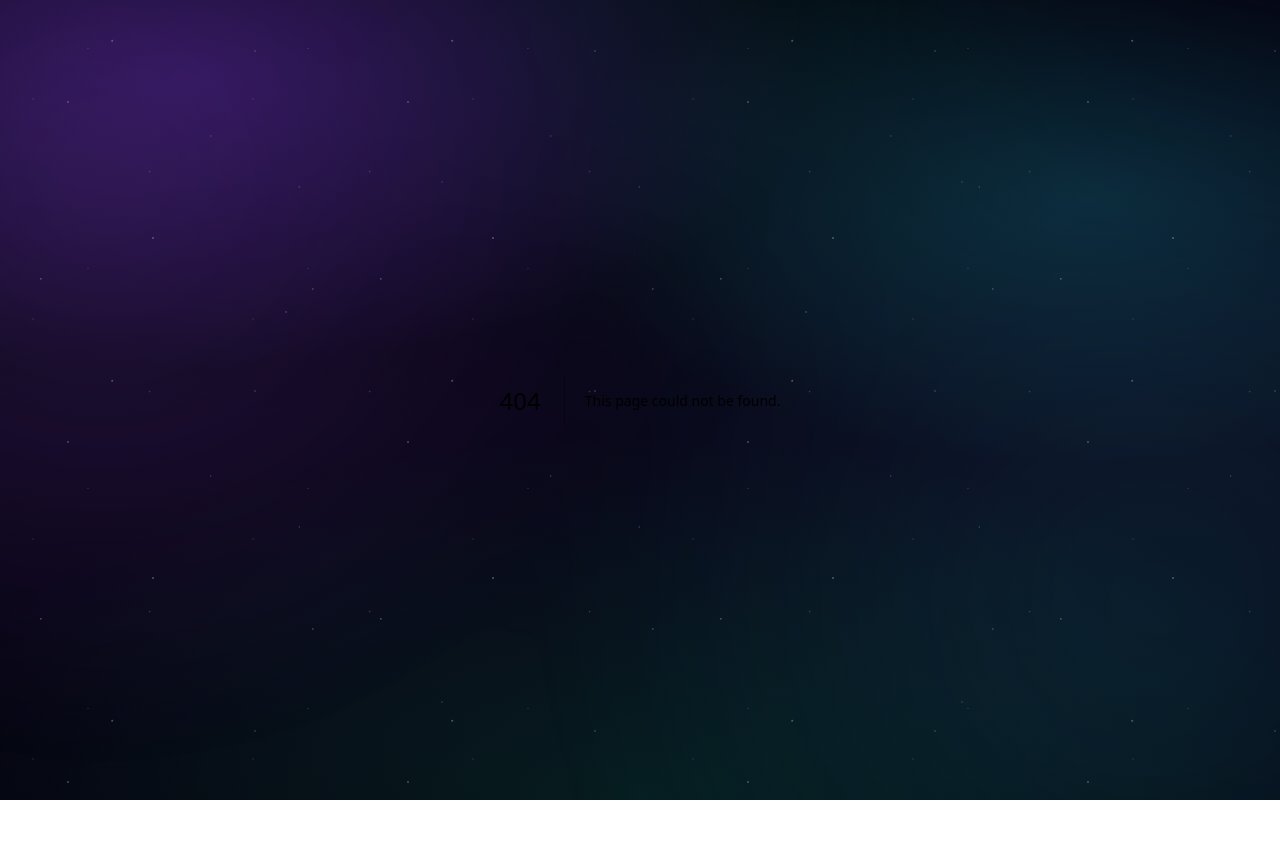
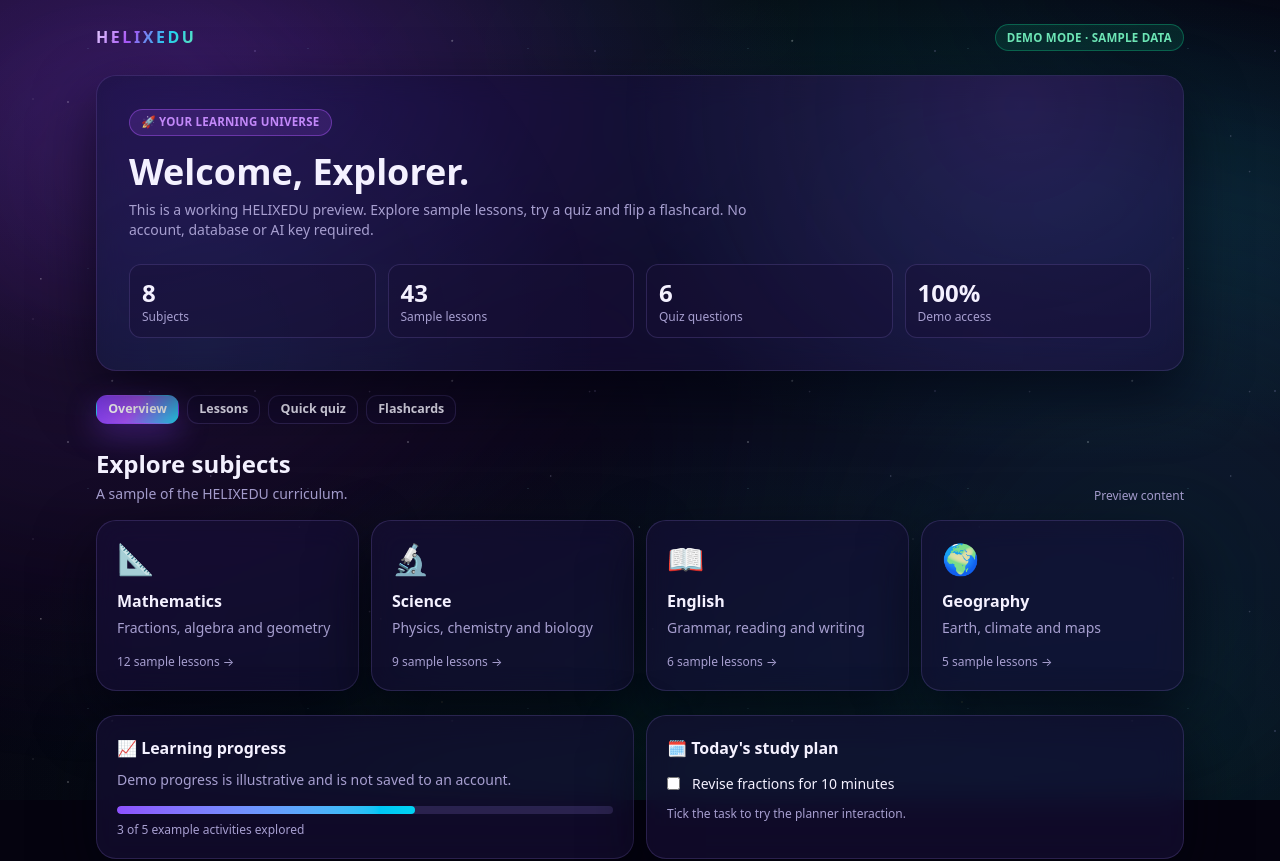
Before and after one commit to V-MAX577/Helix-edu-, a Next.js app: page /demo in a window 1280 px wide. Before the commit this address had no page. Shown: the top 861 px of the page. Before the commit the page ends 800 px from the top, so only its background shows below. Built offline with nearby package versions, Linux system fonts and the light colour scheme.

Commit message:
Add database-free interactive HELIXEDU demo

```diff
--- /dev/null
+++ b/src/app/demo/page.tsx
@@ -0,0 +1,127 @@
+"use client";
+
+import Link from "next/link";
+import { useState } from "react";
+
+const subjects = [
+  { icon: "📐", name: "Mathematics", detail: "Fractions, algebra and geometry", lessons: 12 },
+  { icon: "🔬", name: "Science", detail: "Physics, chemistry and biology", lessons: 9 },
+  { icon: "📖", name: "English", detail: "Grammar, reading and writing", lessons: 6 },
+  { icon: "🌍", name: "Geography", detail: "Earth, climate and maps", lessons: 5 },
+];
+
+const question = {
+  prompt: "What is 20% of 250?",
+  options: ["25", "50", "75", "100"],
+  answer: 1,
+  explanation: "20% = 0.20, and 0.20 × 250 = 50.",
+};
+
+export default function DemoPage() {
+  const [tab, setTab] = useState("overview");
+  const [answer, setAnswer] = useState<number | null>(null);
+  const [showCard, setShowCard] = useState(false);
+  const [done, setDone] = useState(false);
+
+  return (
+    <main className="min-h-dvh">
+      <header className="mx-auto flex max-w-6xl items-center justify-between px-5 py-6 lg:px-8">
+        <Link href="/" className="font-extrabold tracking-[0.16em] text-gradient">HELIXEDU</Link>
+        <span className="chip chip-emerald">DEMO MODE · SAMPLE DATA</span>
+      </header>
+
+      <div className="mx-auto max-w-6xl px-5 pb-16 lg:px-8">
+        <section className="panel relative overflow-hidden p-6 sm:p-8">
+          <div className="pointer-events-none absolute inset-0 opacity-60" style={{ background: "radial-gradient(circle at 85% 10%, rgba(168,85,247,.25), transparent 42%), radial-gradient(circle at 10% 90%, rgba(34,211,238,.12), transparent 40%)" }} />
+          <div className="relative">
+            <p className="chip chip-accent">🚀 YOUR LEARNING UNIVERSE</p>
+            <h1 className="mt-4 text-3xl font-extrabold sm:text-4xl">Welcome, Explorer.</h1>
+            <p className="mt-2 max-w-2xl text-sm text-[var(--text-muted)]">This is a working HELIXEDU preview. Explore sample lessons, try a quiz and flip a flashcard. No account, database or AI key required.</p>
+            <div className="mt-6 grid grid-cols-2 gap-3 sm:grid-cols-4">
+              {[["8","Subjects"],["43","Sample lessons"],["6","Quiz questions"],["100%","Demo access"]].map(([value,label]) => (
+                <div className="rounded-xl border border-[var(--panel-border)] bg-[color-mix(in_srgb,var(--panel)_75%,transparent)] p-3" key={label}>
+                  <div className="text-2xl font-extrabold">{value}</div>
+                  <div className="text-xs text-[var(--text-muted)]">{label}</div>
+                </div>
+              ))}
+            </div>
+          </div>
+        </section>
+
+        <nav className="my-6 flex flex-wrap gap-2" aria-label="Demo sections">
+          {[
+            ["overview","Overview"],["lessons","Lessons"],["quiz","Quick quiz"],["flashcards","Flashcards"]
+          ].map(([value,label]) => (
+            <button key={value} type="button" onClick={() => setTab(value)} className={`btn btn-sm ${tab === value ? "btn-primary" : "btn-ghost"}`}>{label}</button>
+          ))}
+        </nav>
+
+        {tab === "overview" && (
+          <section>
+            <div className="mb-4 flex items-end justify-between gap-3">
+              <div><h2 className="text-2xl font-extrabold">Explore subjects</h2><p className="mt-1 text-sm text-[var(--text-muted)]">A sample of the HELIXEDU curriculum.</p></div>
+              <span className="text-xs text-[var(--text-muted)]">Preview content</span>
+            </div>
+            <div className="grid gap-3 sm:grid-cols-2 lg:grid-cols-4">
+              {subjects.map((subject) => (
+                <button type="button" key={subject.name} onClick={() => setTab("lessons")} className="panel p-5 text-left transition hover:-translate-y-0.5">
+                  <div className="text-3xl">{subject.icon}</div><h3 className="mt-3 font-bold">{subject.name}</h3>
+                  <p className="mt-1 text-sm text-[var(--text-muted)]">{subject.detail}</p>
+                  <p className="mt-4 text-xs text-[var(--text-muted)]">{subject.lessons} sample lessons →</p>
+                </button>
+              ))}
+            </div>
+            <div className="mt-6 grid gap-3 md:grid-cols-2">
+              <div className="panel p-5"><h3 className="font-bold">📈 Learning progress</h3><p className="mt-2 text-sm text-[var(--text-muted)]">Demo progress is illustrative and is not saved to an account.</p><div className="mt-4 h-2 overflow-hidden rounded-full bg-[var(--panel-border)]"><div className="h-full w-3/5 rounded-full bg-gradient-to-r from-violet-500 to-cyan-400" /></div><p className="mt-2 text-xs text-[var(--text-muted)]">3 of 5 example activities explored</p></div>
+              <div className="panel p-5"><h3 className="font-bold">🗓️ Today's study plan</h3><label className="mt-3 flex items-center gap-3 text-sm"><input type="checkbox" checked={done} onChange={(event) => setDone(event.target.checked)} /> Revise fractions for 10 minutes</label><p className="mt-3 text-xs text-[var(--text-muted)]">{done ? "Marked complete in this demo session." : "Tick the task to try the planner interaction."}</p></div>
+            </div>
+          </section>
+        )}
+
+        {tab === "lessons" && (
+          <section>
+            <h2 className="text-2xl font-extrabold">Sample lesson: Fractions</h2>
+            <p className="mt-1 text-sm text-[var(--text-muted)]">Mathematics · Beginner · 5 minute read</p>
+            <article className="panel mt-4 space-y-4 p-5 sm:p-7">
+              <div><h3 className="text-lg font-bold">What is a fraction?</h3><p className="mt-2 text-sm leading-7 text-[var(--text-muted)]">A fraction represents part of a whole. The denominator tells you how many equal parts make the whole, while the numerator tells you how many parts you are considering.</p></div>
+              <div className="rounded-xl border border-[var(--panel-border)] p-4 text-center"><p className="text-2xl font-extrabold">1/2 + 1/3 = 5/6</p><p className="mt-1 text-xs text-[var(--text-muted)]">Find a common denominator: 3/6 + 2/6 = 5/6.</p></div>
+              <div><h3 className="font-bold">Remember</h3><p className="mt-2 text-sm text-[var(--text-muted)]">When adding fractions, convert them to equivalent fractions with the same denominator first.</p></div>
+              <button type="button" className="btn btn-primary btn-sm" onClick={() => setTab("quiz")}>Try a practice question →</button>
+            </article>
+          </section>
+        )}
+
+        {tab === "quiz" && (
+          <section className="panel p-5 sm:p-7">
+            <p className="chip chip-accent">QUICK QUIZ · MATHEMATICS</p>
+            <h2 className="mt-4 text-2xl font-extrabold">{question.prompt}</h2>
+            <div className="mt-5 grid gap-2 sm:grid-cols-2">
+              {question.options.map((option,index) => (
+                <button type="button" key={option} onClick={() => setAnswer(index)} className={`rounded-xl border p-4 text-left text-sm transition ${answer === index ? "border-violet-400 bg-violet-500/15" : "border-[var(--panel-border)]"}`}>{String.fromCharCode(65+index)}. {option}</button>
+              ))}
+            </div>
+            {answer !== null && <div className="mt-5 rounded-xl border border-[var(--panel-border)] p-4"><p className="font-bold">{answer === question.answer ? "Correct answer." : "Not quite. Keep practising."}</p><p className="mt-1 text-sm text-[var(--text-muted)]">{question.explanation}</p></div>}
+            <button type="button" className="btn btn-ghost btn-sm mt-4" onClick={() => setAnswer(null)}>Reset question</button>
+          </section>
+        )}
+
+        {tab === "flashcards" && (
+          <section className="panel p-5 sm:p-7">
+            <p className="chip chip-accent">FLASHCARD · MATHEMATICS</p>
+            <h2 className="mt-4 text-2xl font-extrabold">Test your memory</h2>
+            <button type="button" onClick={() => setShowCard(!showCard)} className="mt-5 flex min-h-48 w-full flex-col items-center justify-center rounded-2xl border border-[var(--panel-border)] bg-[color-mix(in_srgb,var(--panel)_75%,transparent)] p-6 text-center">
+              <span className="text-xs tracking-widest text-[var(--text-muted)]">{showCard ? "ANSWER" : "QUESTION"} · TAP TO FLIP</span>
+              <span className="mt-4 text-xl font-bold">{showCard ? "1 (four quarters make a whole)." : "What is 3/4 + 1/4?"}</span>
+            </button>
+            <p className="mt-3 text-xs text-[var(--text-muted)]">This is a temporary demo interaction. Your response is not stored.</p>
+          </section>
+        )}
+
+        <footer className="mt-10 flex flex-wrap items-center justify-between gap-3 border-t border-[var(--panel-border)] pt-5 text-xs text-[var(--text-muted)]">
+          <span>HELIXEDU · Demo mode · Sample data only</span>
+          <Link href="/" className="hover:text-[var(--text)]">← Back to home</Link>
+        </footer>
+      </div>
+    </main>
+  );
+}
```
